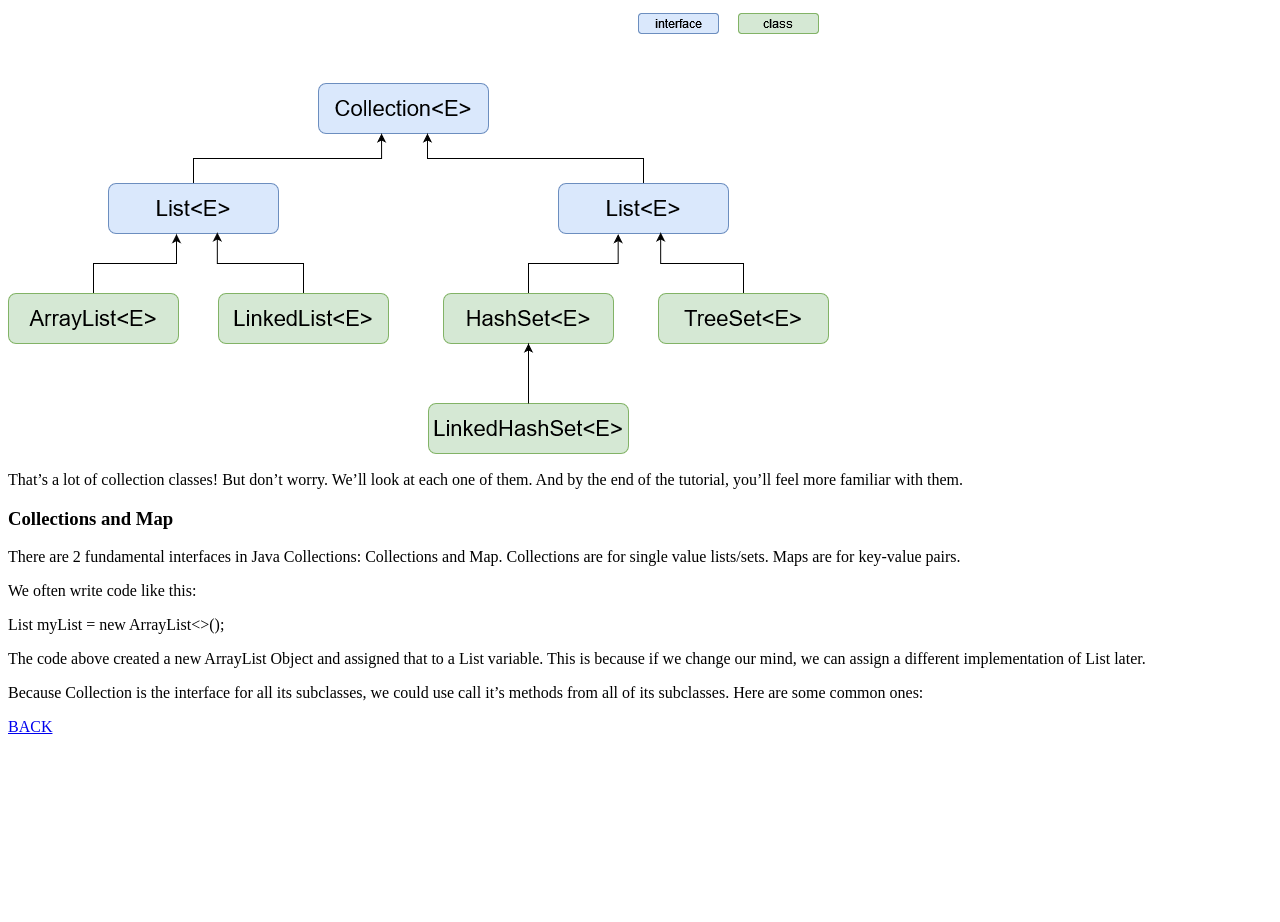
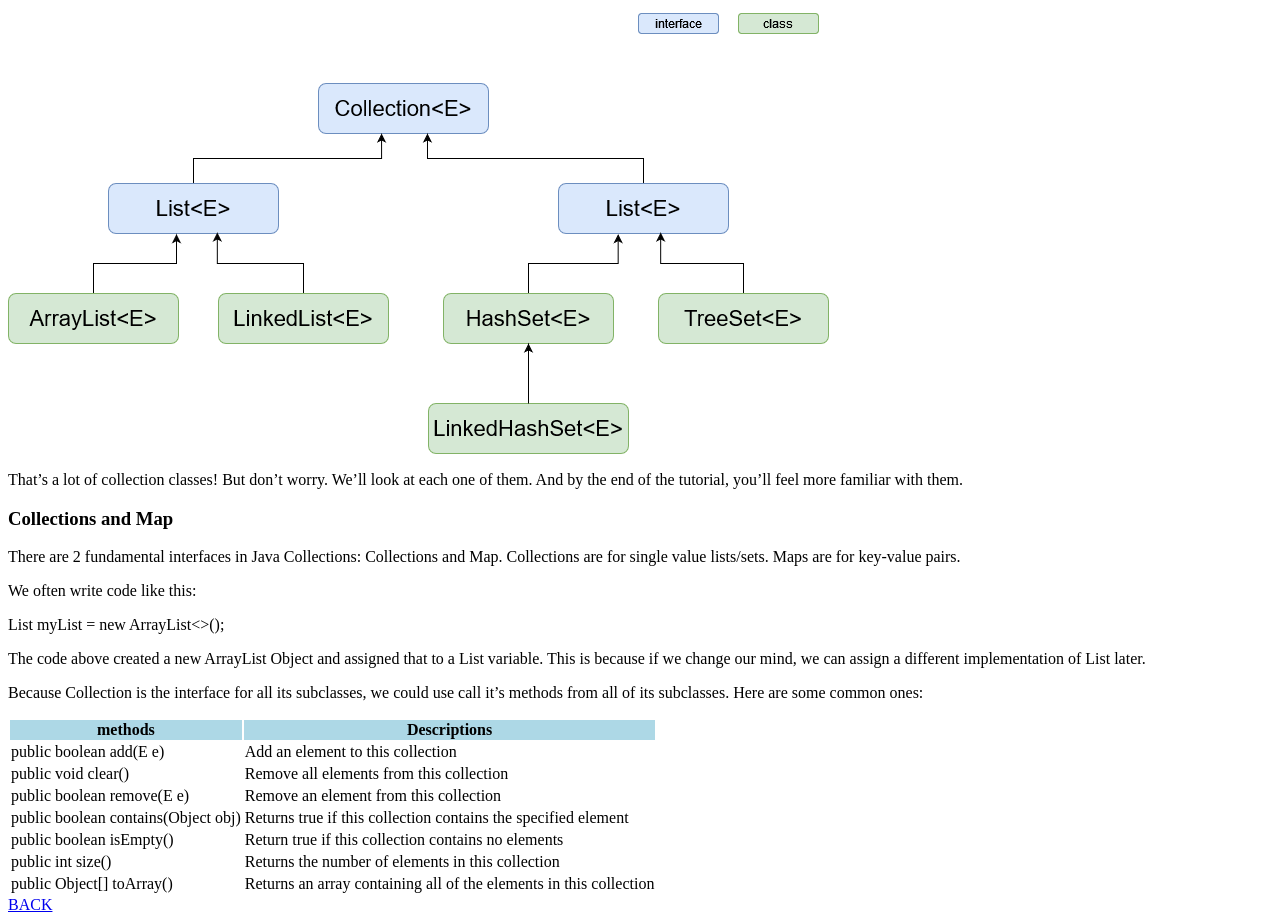
Before and after one commit to YangLiCode/YangLiCode.github.io, a plain HTML site: page JavaCollections.html in a window 1280 px wide. Shown: the part 76-998 px from the top of the page. Before the commit the page ends 820 px from the top, so only its background shows below. Drawn offline with Linux system fonts and the light colour scheme.

Commit message:
Add files via upload

```diff
--- a/JavaCollections.html
+++ b/JavaCollections.html
@@ -15,6 +15,40 @@
     <p>List<Integer> myList = new ArrayList<>();</p>
     <p>The code above created a new ArrayList Object and assigned that to a List variable. This is because if we change our mind, we can assign a different implementation of List later.</p>
     <p>Because Collection is the interface for all its subclasses, we could use call it’s methods from all of its subclasses. Here are some common ones:</p>
+    <table>
+        <tr>
+            <th style="background-color: lightblue">methods</th>
+            <th style="background-color: lightblue">Descriptions</th>
+        </tr>
+        <tr>
+            <td>public boolean add(E e)</td>
+            <td>Add an element to this collection</td>
+        </tr>
+        <tr>
+            <td>public void clear()</td>
+            <td>Remove all elements from this collection</td>
+        </tr>
+        <tr>
+            <td>public boolean remove(E e)</td>
+            <td>Remove an element from this collection</td>
+        </tr>
+        <tr>
+            <td>public boolean contains(Object obj)</td>
+            <td>Returns true if this collection contains the specified element</td>
+        </tr>
+        <tr>
+            <td>public boolean isEmpty()</td>
+            <td>Return true if this collection contains no elements</td>
+        </tr>
+        <tr>
+            <td>public int size()</td>
+            <td>Returns the number of elements in this collection</td>
+        </tr>
+        <tr>
+            <td>public Object[] toArray()</td>
+            <td>Returns an array containing all of the elements in this collection</td>
+        </tr>
+    </table>
     <a href="./index.html">BACK</a>
 </body>
 </html>
```
